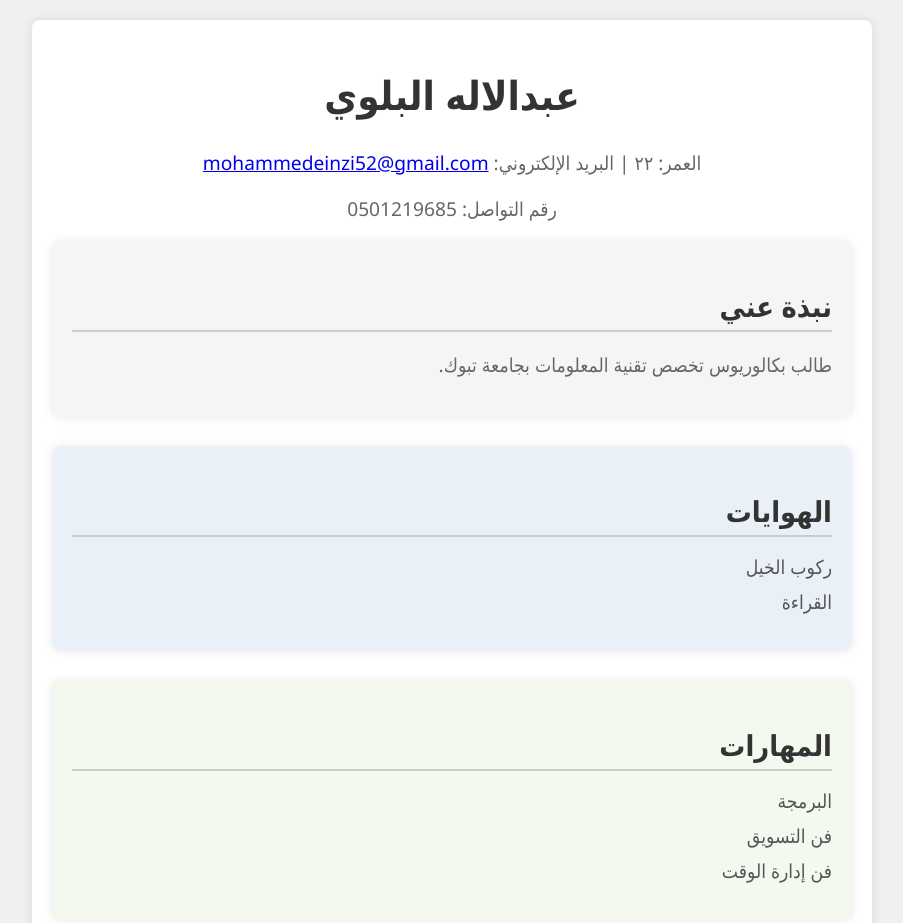
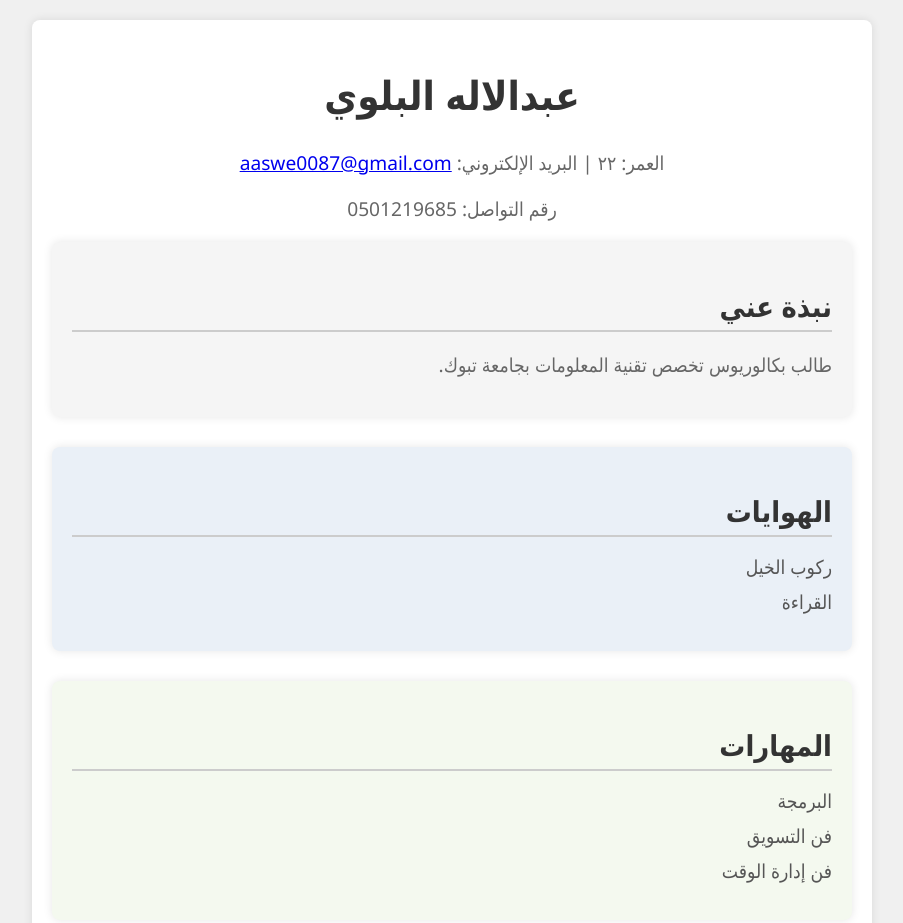
Before and after one commit to ABDULELAH55/mypro, a plain HTML site: page index.html in a window 1280 px wide. Shown: the top 923 px of the page, without its empty margins (188-1091 px from the left). Drawn offline with Linux system fonts and the light colour scheme.

Commit message:
Update index.html

```diff
--- a/index.html
+++ b/index.html
@@ -10,7 +10,7 @@
     <div class="resume">
         <header>
             <h1>عبدالاله البلوي</h1>
-            <p>العمر: ٢٢ | البريد الإلكتروني: <a href="mailto:mohammedeinzi52@gmail.com">mohammedeinzi52@gmail.com</a></p>
+            <p>العمر: ٢٢ | البريد الإلكتروني: <a href="mailto:aaswe0087@gmail.com">aaswe0087@gmail.com</a></p>
             <p>رقم التواصل: 0501219685</p>
         </header>
         <section class="about">
```
